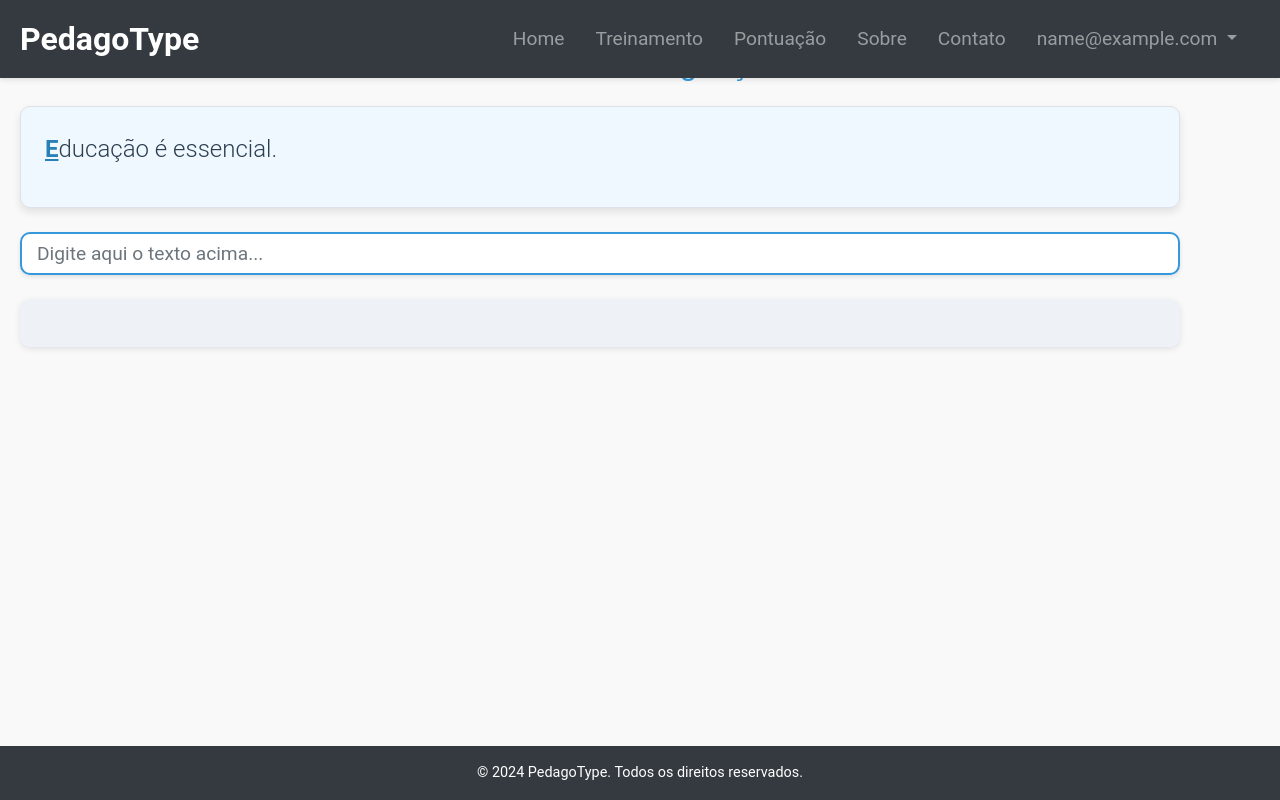
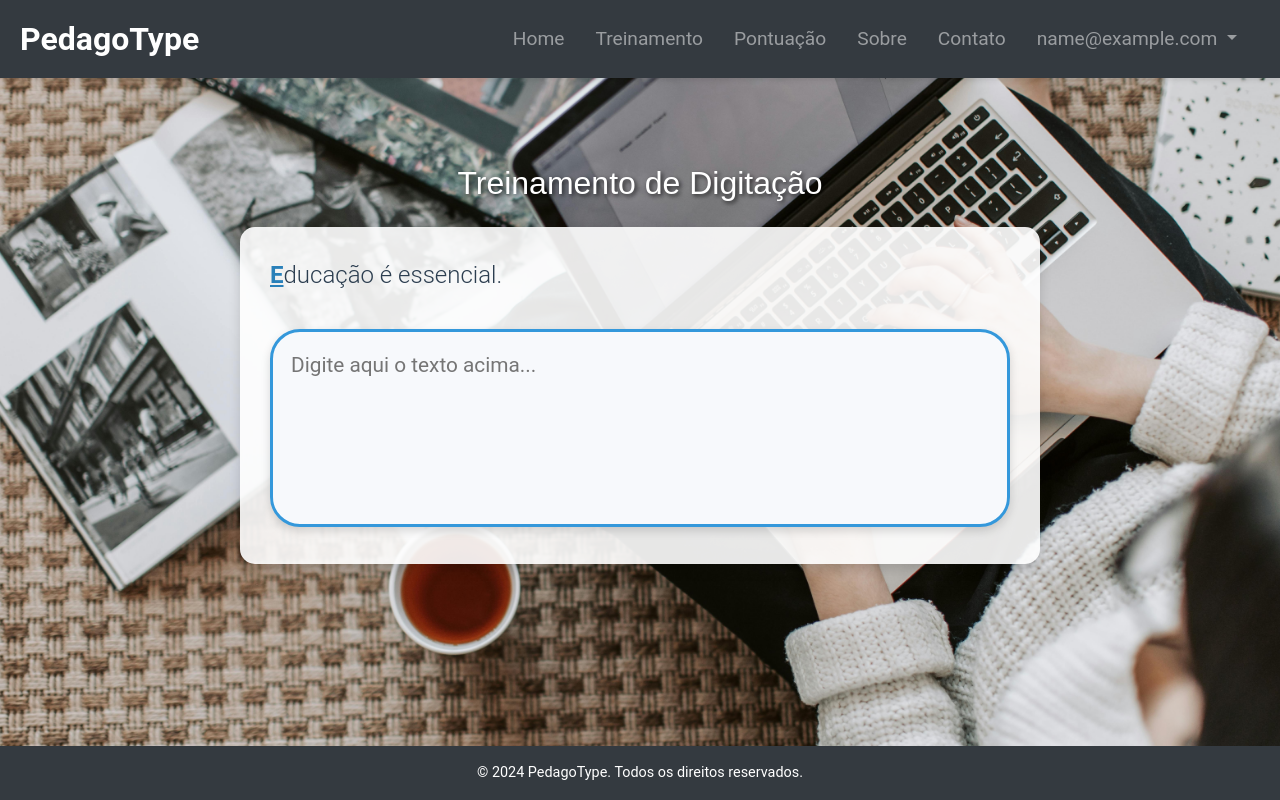
Before and after one commit to ragnarthur/pedagotype, a Flask app: page /treinamento in a window 1280 px wide. Run offline with Flask 3, Linux system fonts and the light colour scheme; the visitor is signed in with stand-in values (Sample User, id 1); a database or web service that is not in the repository returns one stand-in record (values such as "Sample title"); some libraries are stand-ins or nearby versions.

Commit message:
commit página treinamento box tempo

```diff
--- a/app/static/css/styles.css
+++ b/app/static/css/styles.css
@@ -174,6 +174,85 @@ main.container {
 .fade-in.delay-1 {
     animation-delay: 0.3s;
 }
+
+/* ======================
+   Estilo da página de Treinamento com imagem de fundo
+========================== */
+.treinamento-background {
+    background-image: url('/static/images/treinamento.jpg'); /* Caminho da imagem de fundo */
+    background-size: cover;
+    background-position: center;
+    background-repeat: no-repeat;
+    min-height: 100vh;
+    width: 100vw;
+    display: flex;
+    justify-content: center;
+    align-items: center;
+    padding: 0;
+    margin: 0;
+    position: relative;
+}
+
+/* Estilo do título */
+h2 {
+    color: #ffffff;
+    text-shadow: 2px 2px 4px rgba(0, 0, 0, 0.7);
+}
+
+/* Estilo do box de texto e input unificados */
+.text-box {
+    background-color: rgba(255, 255, 255, 0.9); /* Fundo translúcido */
+    border-radius: 15px; /* Arredondando o box */
+    box-shadow: 0 6px 12px rgba(0, 0, 0, 0.15); /* Sombra mais intensa */
+    color: #2C3E50; /* Cor do texto */
+    padding: 30px;
+    max-width: 800px; /* Aumentando a largura máxima */
+    margin: 0 auto; /* Centralizando o box */
+    min-height: 250px; /* Fazendo o box de texto maior */
+    text-align: justify;
+}
+
+/* Melhorando o estilo do campo de entrada de digitação */
+.text-input {
+    padding: 18px; /* Maior padding para um estilo mais confortável */
+    font-size: 1.3rem; /* Aumentando a fonte */
+    border-radius: 30px; /* Moldura mais arredondada */
+    border: 3px solid #3498DB; /* Aumentando a espessura da borda */
+    background-color: #f7f9fc; /* Cor de fundo suave */
+    box-shadow: 0 4px 10px rgba(0, 0, 0, 0.15); /* Sombra mais pronunciada */
+    width: 100%; /* O input ocupa 100% da largura do container */
+    margin-top: 20px; /* Espaçamento entre o texto de referência e o input */
+    resize: none; /* Impede o redimensionamento manual do textarea */
+    transition: border-color 0.3s ease, box-shadow 0.3s ease; /* Transição suave ao focar */
+}
+
+/* Efeito ao focar no campo de entrada */
+.text-input:focus {
+    border-color: #2980B9; /* Cor da borda ao focar */
+    box-shadow: 0 0 10px rgba(52, 152, 219, 0.5); /* Efeito de brilho ao focar */
+    outline: none; /* Remove o outline padrão */
+}
+
+/* Estilizando o box de contagem de tempo */
+#result {
+    background-color: rgba(255, 255, 255, 0.7); /* Fundo com leve transparência */
+    border-radius: 10px; /* Arredondando os cantos */
+    box-shadow: 0 2px 6px rgba(0, 0, 0, 0.1); /* Sombra leve */
+    padding: 5px 10px; /* Reduzindo o padding */
+    max-width: 150px; /* Reduzindo a largura */
+    margin: 0 auto; /* Centralizando o box */
+    font-size: 1rem; /* Diminuindo o tamanho da fonte */
+    text-align: center; /* Centralizando o texto */
+    opacity: 0; /* Oculte inicialmente */
+    transition: opacity 0.5s ease; /* Transição suave ao aparecer */
+}
+
+/* Torna visível quando o usuário começar a digitar */
+#result.visible {
+    opacity: 1; /* Exibe o box */
+}
+
+
 
 /* ======================
    Estilização para Modais
--- a/app/static/js/script.js
+++ b/app/static/js/script.js
@@ -92,6 +92,11 @@ inputElement.addEventListener("input", function (event) {
             clearInterval(timerInterval);  // Para o timer
             calculateScore(inputText, originalText);  // Calcula a pontuação
             saveScoreAndText();  // Salva a pontuação e o texto no banco de dados
+        }
+
+        // Exibe o box de tempo quando o usuário começa a digitar
+        if (!resultElement.classList.contains("visible")) {
+            resultElement.classList.add("visible");
         }
     });
 
--- a/app/templates/treinamento.html
+++ b/app/templates/treinamento.html
@@ -3,18 +3,19 @@
 {% block title %}Treinamento - PedagoType{% endblock %}
 
 {% block content %}
+<div class="treinamento-background">
     <div class="container">
-    <h2 class="text-center my-4" style="font-size: 2rem; color: #3498DB;">Treinamento de Digitação</h2>
+        <h2 class="text-center my-4" style="font-size: 2rem; color: #ffffff; text-shadow: 2px 2px 4px rgba(0, 0, 0, 0.7);">
+            Treinamento de Digitação
+        </h2>
 
-    <!-- Exibição do texto para digitação -->
-    <div id="text-container" class="border p-4 mb-4" style="background-color: #f0f8ff; border-radius: 10px; box-shadow: 0 4px 8px rgba(0, 0, 0, 0.1);">
-        <p id="text" data-current-index="0" class="lead" style="font-size: 1.5rem; color: #2C3E50; text-align: justify;">Carregando texto...</p>
-    </div>
-
-    <!-- Campo de entrada para digitação -->
-    <div class="form-group">
-        <input type="text" id="input" class="form-control" placeholder="Digite aqui o texto acima..." autocomplete="off"
-               style="padding: 15px; font-size: 1.2rem; border-radius: 10px; border: 2px solid #3498DB; box-shadow: 0 2px 4px rgba(0, 0, 0, 0.1);">
+        <!-- Exibição do texto e input de digitação unificados no mesmo box -->
+        <div class="text-box">
+            <p id="text" data-current-index="0" class="lead" style="font-size: 1.5rem; color: #2C3E50; text-align: justify;">
+                Carregando texto...
+            </p>
+            <!-- Campo de entrada para digitação com quebra de linhas -->
+            <textarea id="input" class="text-input" placeholder="Digite aqui o texto acima..." autocomplete="off" rows="5"></textarea>
         </div>
 
         <!-- Exibição de resultados -->
@@ -42,4 +43,5 @@
             </div>
         </div>
     </div>
+</div>
 {% endblock %}
```
Also changed, not shown: app/static/images/treinamento.jpg (added). Lines whose indentation alone changed are shown as unchanged.
